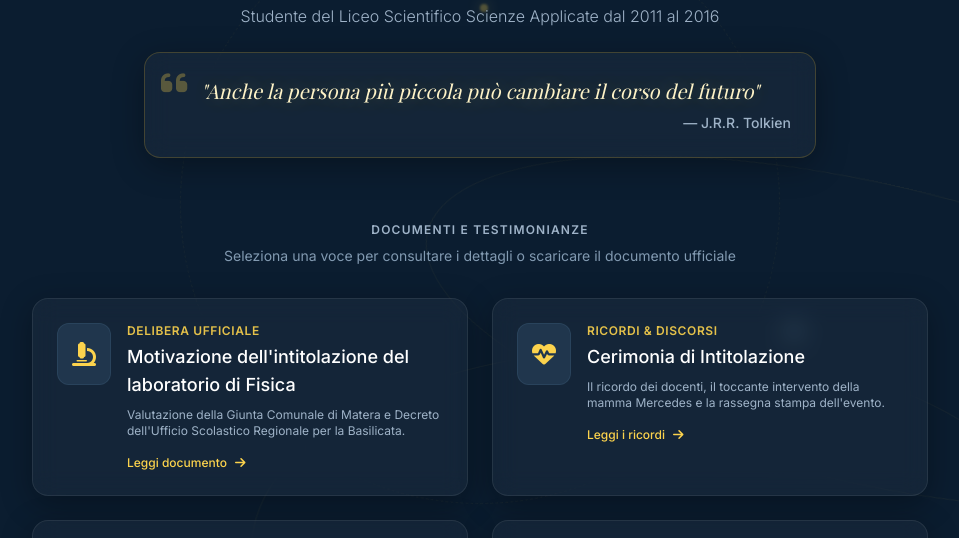
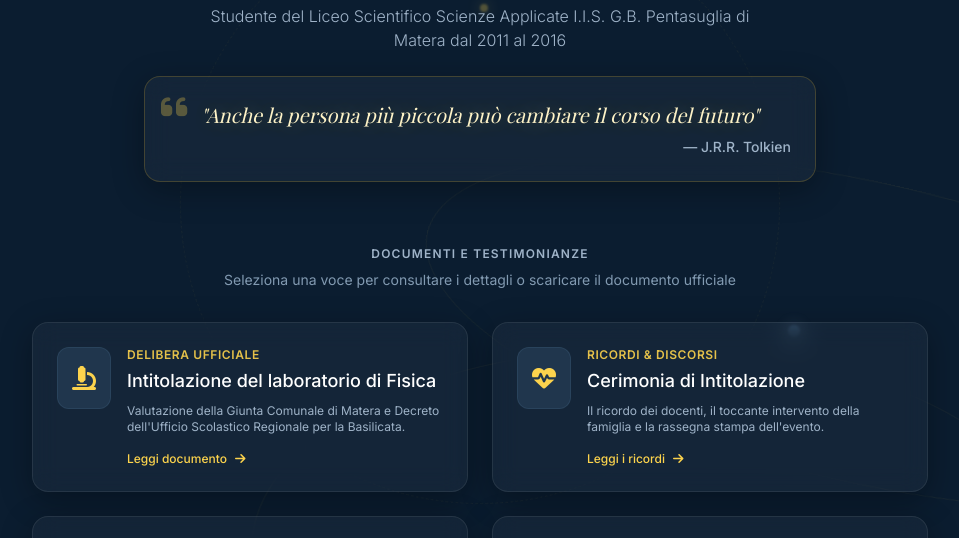
Before and after one commit to danicotr/labfisica, a plain HTML site: page index.html in a window 1280 px wide. Shown: the part 196-734 px from the top of the page, without its empty margins (160-1119 px from the left). Drawn offline with nearby package versions, Linux system fonts and the light colour scheme; a web font is replaced by a local one.

Commit message:
Update index.html

```diff
--- a/index.html
+++ b/index.html
@@ -136,7 +136,7 @@
             </h1>
 
             <p class="text-sm sm:text-base text-memorial-300 font-light max-w-xl mx-auto mb-6">
-                Studente del Liceo Scientifico Scienze Applicate dal 2011 al 2016
+                Studente del Liceo Scientifico Scienze Applicate I.I.S. G.B. Pentasuglia di Matera dal 2011 al 2016
             </p>
 
             <!-- Memory Quote -->
@@ -176,7 +176,7 @@
                             <span class="text-xs font-semibold text-amber-300/90 uppercase tracking-wider">Delibera Ufficiale</span>
                         </div>
                         <h3 class="text-base sm:text-lg font-medium text-white group-hover:text-amber-200 transition-colors leading-snug">
-                            Motivazione dell'intitolazione del laboratorio di Fisica
+                            Intitolazione del laboratorio di Fisica
                         </h3>
                         <p class="text-xs text-memorial-300 mt-2 line-clamp-2">
                             Valutazione della Giunta Comunale di Matera e Decreto dell'Ufficio Scolastico Regionale per la Basilicata.
@@ -202,7 +202,7 @@
                             Cerimonia di Intitolazione
                         </h3>
                         <p class="text-xs text-memorial-300 mt-2 line-clamp-2">
-                            Il ricordo dei docenti, il toccante intervento della mamma Mercedes e la rassegna stampa dell'evento.
+                            Il ricordo dei docenti, il toccante intervento della famiglia e la rassegna stampa dell'evento.
                         </p>
                         <div class="mt-4 flex items-center text-xs font-medium text-amber-300 group-hover:translate-x-1 transition-transform">
                             <span>Leggi i ricordi</span>
```
